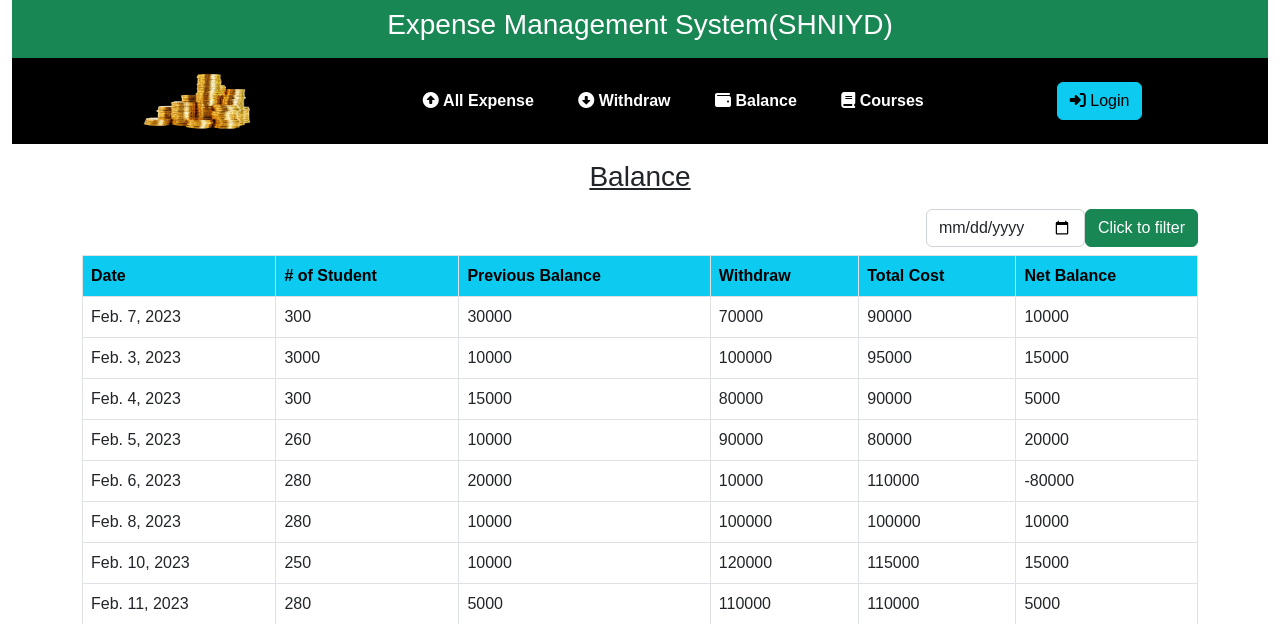
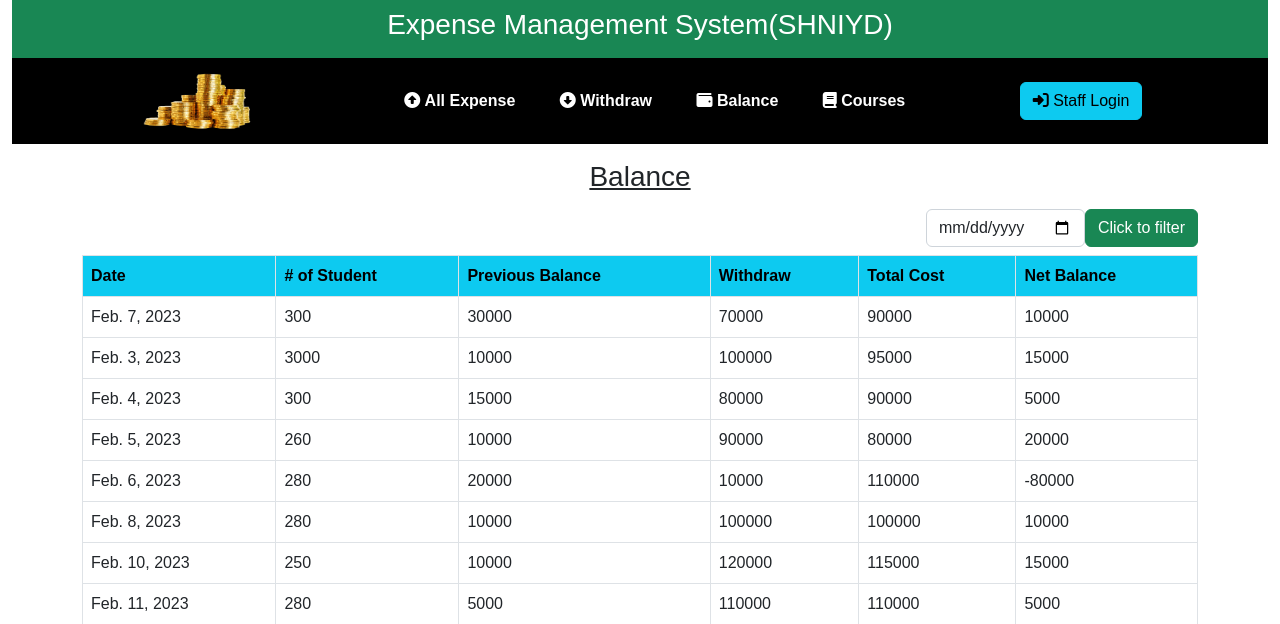
Before and after one commit to alamindesign/Expense-Management, a Django app: page /balance/ in a window 1280 px wide. Shown: the top 624 px of the page. Run offline with Django 3.2, Linux system fonts and the light colour scheme; data comes from the database, SQL or seed files in the repository; parts of the project's set-up code (start-up, migrations or seed data) failed here and were passed over; some libraries are stand-ins or nearby versions.

Commit message:
staff login

```diff
--- a/ExpenseManagement/templates/expenseApp/base.html
+++ b/ExpenseManagement/templates/expenseApp/base.html
@@ -32,7 +32,7 @@
           <li><a href="{% url 'balance' %}"><i class="fa-solid fa-wallet"></i>&nbsp;Balance</a></li>
           <li><a href="{% url 'course' %}"><i class="fa-solid fa-book"></i>&nbsp;Courses</a></li>
         </ul>
-        <a class="btn btn-info" href="/admin"><i class="fa-solid fa-right-to-bracket"></i>&nbsp;Login</a>
+        <a class="btn btn-info" href="/admin"><i class="fa-solid fa-right-to-bracket"></i>&nbsp;Staff Login</a>
 
       </nav>
       {% block content %}
```
